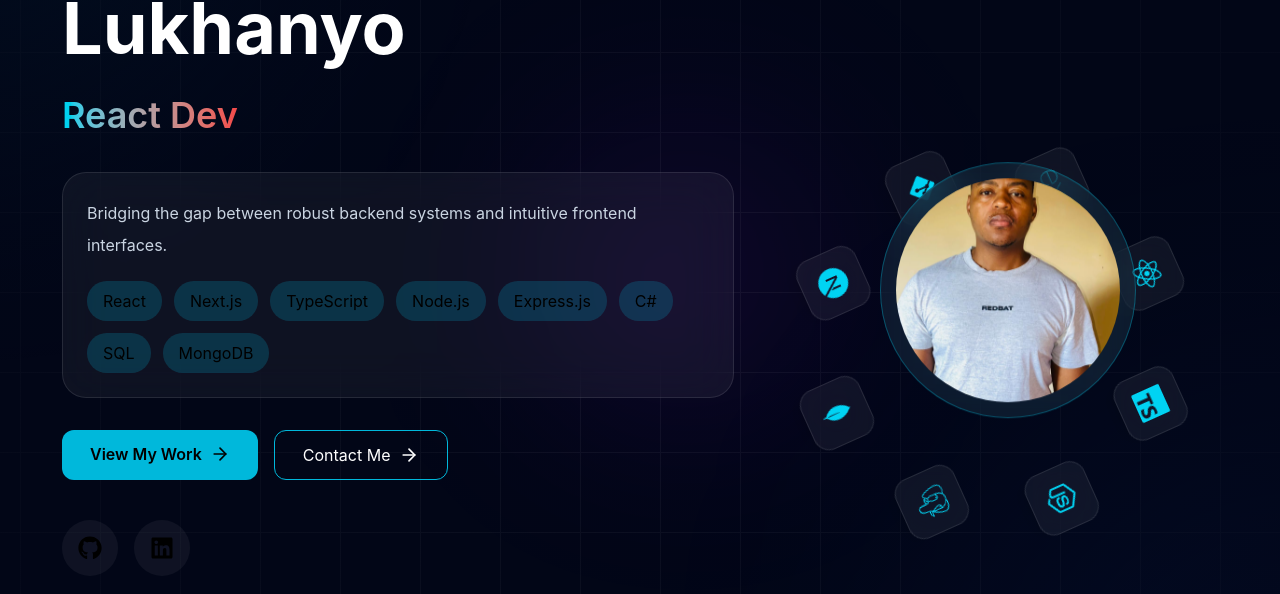
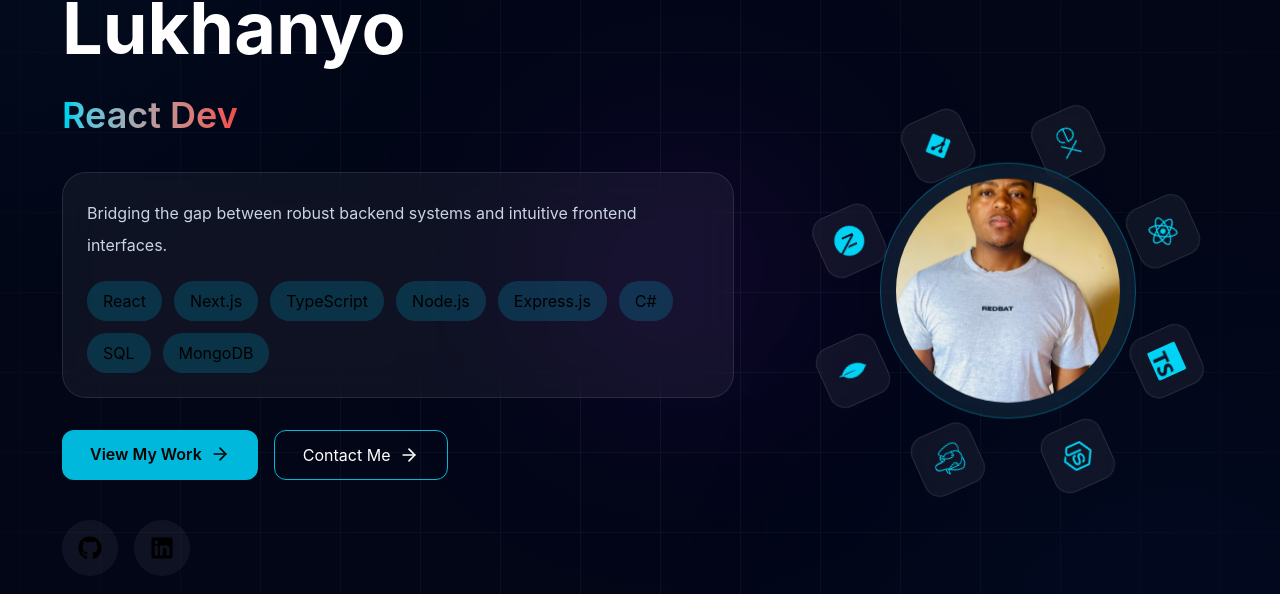
Before and after one commit to Luka2Lkay/lukhanyo-portfolio, a React (Vite) app: page / in a window 1280 px wide. Shown: the part 128-722 px from the top of the page. Built offline with nearby package versions, Linux system fonts and the light colour scheme; no server answers.

Commit message:
center profile

```diff
--- a/src/components/floating_icons/FloatingIcons.jsx
+++ b/src/components/floating_icons/FloatingIcons.jsx
@@ -33,6 +33,9 @@ function FloatingIcons() {
             style={{
               left: "50%",
               top: "50%",
+              translateX: "-50%",
+              translateY: "-50%",
+              position: "absolute",
               x,
               y,
             }}
@@ -61,7 +64,7 @@ function FloatingIcons() {
 
       <motion.div
         animate={{ y: [0, -12, 0] }}
-        transition={{ duration: 4, repeat: Infinity, repeatType: "easeInOut" }}
+        transition={{ duration: 4, repeat: Infinity, ease: "easeInOut" }}
         className="
           relative
           flex
```
